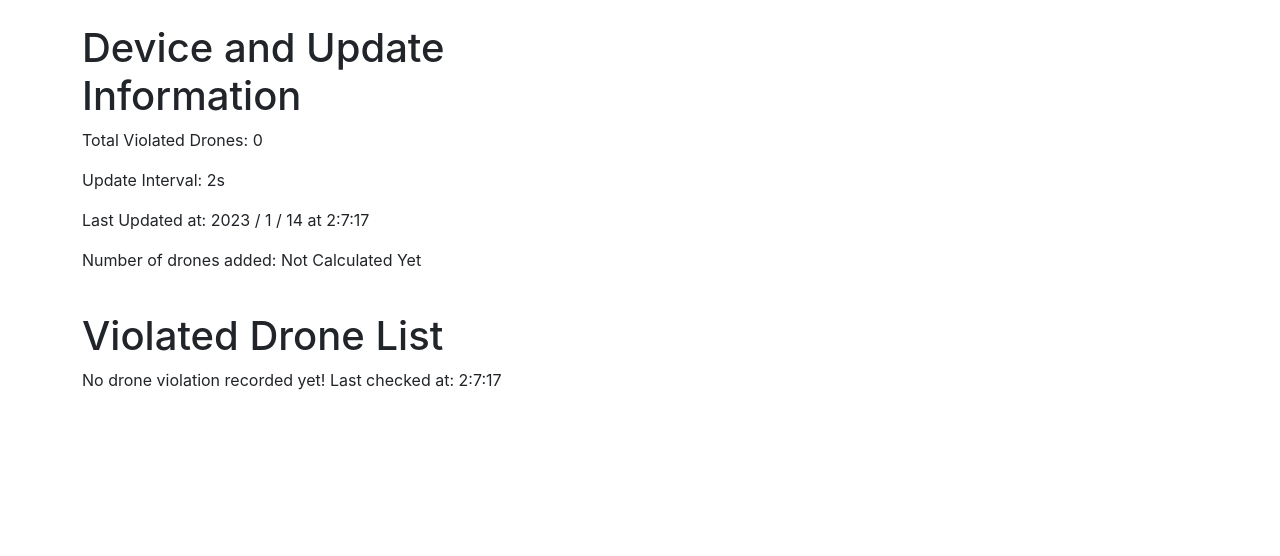
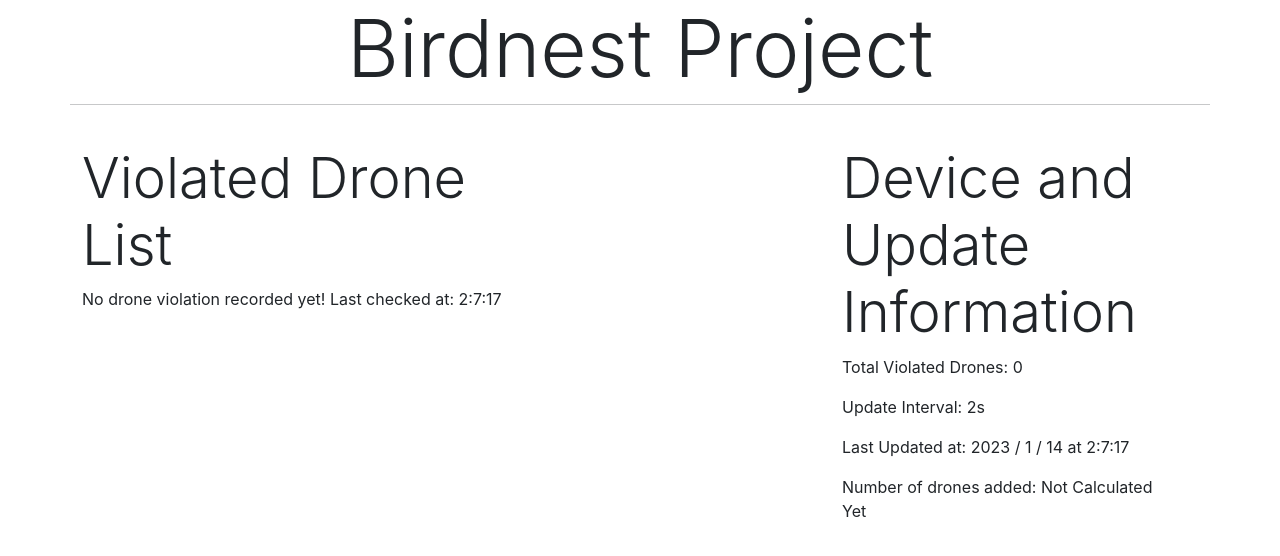
Before and after one commit to shepherd-06/Birdnest, a React (Create React App) app: page / in a window 1280 px wide. Shown: the top 556 px of the page. Built offline with nearby package versions, Linux system fonts and the light colour scheme.

Commit message:
View updated using bootstrap

```diff
--- a/src/App.js
+++ b/src/App.js
@@ -144,32 +144,37 @@ class App extends React.Component {
     this.getLocalData();
     setInterval(() => {
       this.mainEngine();
-    }, 150000); // <- change this to 2 S in production.
+    }, 10000); // <- change this to 2 S in production.
 
     setInterval(() => {
       this.isValid();
-    }, 6000); // <- this value should be equal to Either 1 M or 5 M in production.
+    }, 300000); // <- this value should be equal to Either 1 M or 5 M in production.
   }
 
   render() {
     return (
       <div className="container">
         <div className="row">
+          <h1 className="display-1 App">Birdnest Project</h1>
+          <hr/>
           <div className="col-lg-12">
             <br />
-            <div className="col-md-6">
-              {/* this pane will be used to view random information, like last check, current time etc */}
-              <div className="row">
-                <h1> Device and Update Information</h1>
-                <DeviceInformation
-                  props={[this.state.information, this.state.last_update_ms]} />
+            <div className='row'>
+              <div className="col-md-5">
+                {/* we will view the list of drones in the left side of the pane. */}
+                <h1 className="display-4"> Violated Drone List</h1>
+                <Drone props={this.state.drones} />
               </div>
-            </div>
-            <br />
-            <div className="col-md-6">
-              {/* we will view the list of drones in the left side of the pane. */}
-              <h1> Violated Drone List</h1>
-              <Drone props={this.state.drones} />
+              <div className='col-md-3'></div>
+              <div className="col-md-4">
+                {/* this pane will be used to view random information, like last check, current time etc */}
+                <div className="row">
+                  <h1 className="display-4"> Device and Update Information</h1>
+                  <DeviceInformation
+                    props={[this.state.information, this.state.last_update_ms]} />
+                </div>
+              </div>
+
             </div>
           </div>
         </div>
--- a/src/drone.js
+++ b/src/drone.js
@@ -5,7 +5,7 @@ function Drone(props) {
         let drone_list = props["props"]["drones"];
         if (drone_list.length !== 0) {
             return (
-                <ol key="oi">
+                <ol key="oi" className='list-group'>
                     {
                         drone_list.map((value, index) => {
                             return <DroneView
--- a/src/drone_view.js
+++ b/src/drone_view.js
@@ -1,14 +1,9 @@
 import React from "react";
+
+import showPilotInformation from "./pilot";
 
 class DroneView extends React.Component {
     // TODO: add pilot information from here. add a button and some way to display pilot data
-    constructor(props) {
-        super(props);
-        this.state = {
-            drone: null,
-            id: null,
-        };
-    }
     render() {
         let last_seen_ms = this.props.drone["last_seen"];
         const last_seen = [
@@ -18,12 +13,12 @@ class DroneView extends React.Component {
         ];
         return (
             <div className="row">
-                <li key={this.props.id} >
+                <li key={this.props.id} className="list-group-item" >
                     <p>Drone Model: {this.props.drone["model"]}</p>
                     <p>Drone Serial Number: {this.props.drone["serialNumber"]}</p>
                     <p>Distance To Nest: {this.props.drone["distance"].toFixed(2)} m</p>
                     <p>Last Seen At: {last_seen[0] + ":" + last_seen[1] + ":" + last_seen[2]}</p>
-                    <button type="button" className="btn btn-info"> Pilot Information </button>
+                    <button type="button" className="btn btn-info" onClick={showPilotInformation}> Pilot Information </button>
                     {/* need some bottom padding. */}
                 </li>
             </div>
--- /dev/null
+++ b/src/pilot.js
@@ -0,0 +1,27 @@
+import React from "react";
+function showPilotInformation(props) {
+    console.log("Ra Ra Rasputing, Russia's greatest love machine");
+    return (
+        <div className="modal" tabindex="-1" role="dialog">
+            <div className="modal-dialog" role="document">
+                <div className="modal-content">
+                    <div className="modal-header">
+                        <h5 className="modal-title">Modal title</h5>
+                        <button type="button" className="close" data-dismiss="modal" aria-label="Close">
+                            <span aria-hidden="true">&times;</span>
+                        </button>
+                    </div>
+                    <div className="modal-body">
+                        <p>Modal body text goes here.</p>
+                    </div>
+                    <div className="modal-footer">
+                        <button type="button" className="btn btn-primary">Save changes</button>
+                        <button type="button" className="btn btn-secondary" data-dismiss="modal">Close</button>
+                    </div>
+                </div>
+            </div>
+        </div>
+    );
+}
+
+export default showPilotInformation;
```
